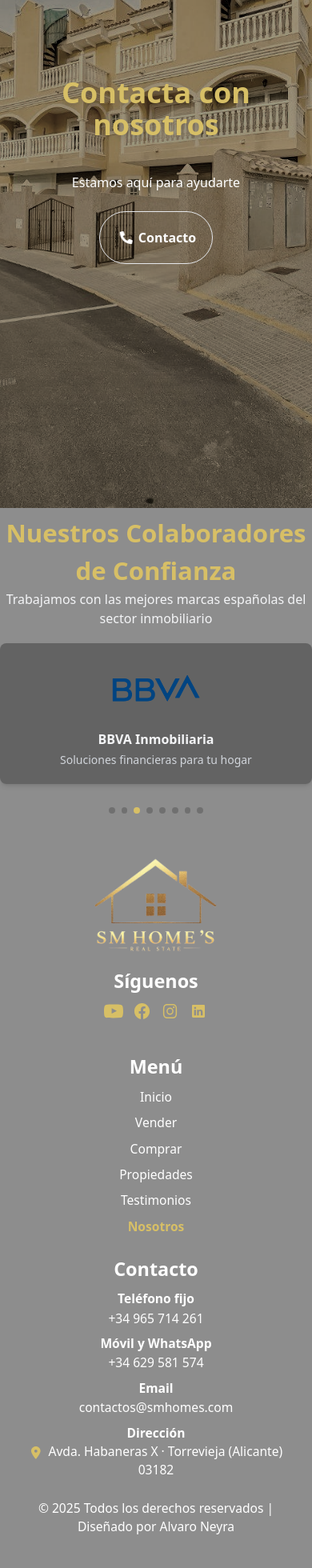
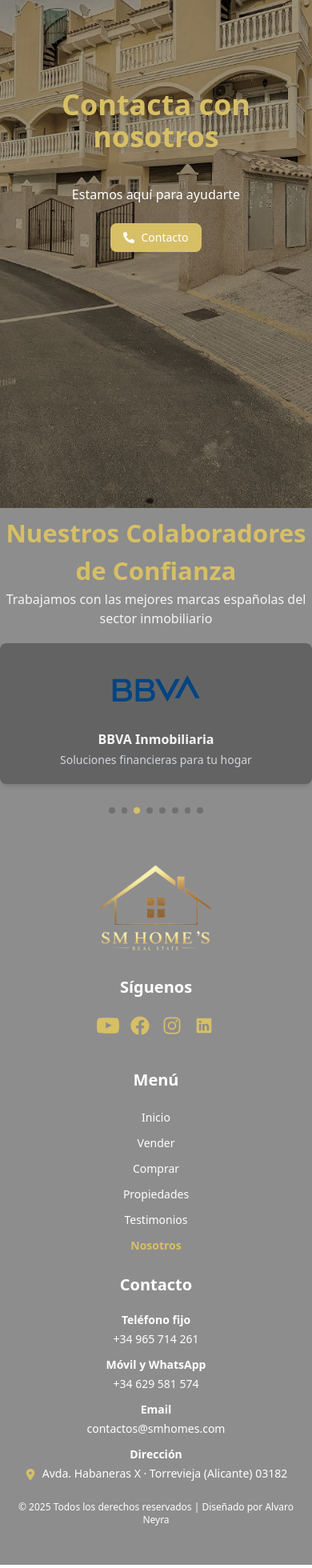
Before and after one commit to Alvaro-Neyra/SMHOMES-WEBSITE, a Next.js app: page /nosotros in a window 390 px wide. Shown: the part 6637-8597 px from the top of the page at 80% size. Built offline with nearby package versions, Linux system fonts and the light colour scheme.

Commit message:
Text sizes fixed

```diff
--- a/app/components/atoms/Button.tsx
+++ b/app/components/atoms/Button.tsx
@@ -1,47 +1,109 @@
 import { ButtonProps } from "@/app/utils/interfaces";
 import Link from "next/link";
 
-
 const Button = ({
-    type,
+    type = "button",
     title,
     icon,
-    variant,
-    full,
+    variant = "primary",
+    full = false,
     blobColor = "rgba(255, 255, 255, 0.5)",
     animationDirection = "right",
     href = "/",
+    onClick,
+    disabled = false,
+    className = "",
 }: ButtonProps) => {
+    const getVariantClasses = () => {
+        switch (variant) {
+            case "primary":
+                return "bg-primaryBackground text-white hover:bg-secondaryBackground";
+            case "secondary":
+                return "bg-secondaryBackground text-white hover:bg-primaryBackground";
+            case "outline":
+                return "bg-transparent border border-primaryBackground text-primaryBackground hover:bg-primaryBackground hover:text-white";
+            case "ghost":
+                return "bg-transparent text-primaryBackground hover:bg-gray-100 dark:hover:bg-blackSoft30";
+            case "dark":
+                return "bg-blackSoft30 text-white hover:bg-gray-800";
+            default:
+                return "bg-primaryBackground text-white hover:bg-secondaryBackground";
+        }
+    };
+
+    const baseClasses = `
+    relative
+    inline-flex
+    items-center
+    justify-center
+    gap-2
+    rounded-lg
+    font-medium
+    transition-all
+    duration-300
+    overflow-hidden
+    ${full ? "w-full" : ""}
+    ${disabled ? "opacity-50 cursor-not-allowed" : "cursor-pointer"}
+    ${getVariantClasses()}
+    ${className}
+`;
+
+    const sizeClasses = "text-sm sm:text-base 2xl:text-3xl 2lx:px-6 2xl:py-8 px-4 py-2 sm:px-6 sm:py-2.5 md:px-8 md:py-3";
+
+    const renderBlob = () => {
+        if (variant === "ghost" || variant === "outline") return null;
+
+        const blobClasses = `
+        absolute
+        w-24
+        h-24
+        rounded-full
+        blur-xl
+        opacity-70
+        transition-all
+        duration-500
+        ${animationDirection === "right" ? "-left-10" : "-right-10"}
+        ${animationDirection === "right" ? "group-hover:left-32" : "group-hover:right-32"}
+        -z-10
+    `;
+
+        return <div className={blobClasses} style={{ background: blobColor }}></div>;
+    };
+
+    const renderButton = () => {
+        if (type === "link") {
             return (
-        <Link href={href}
-            className={`relative overflow-hidden flex items-center justify-center gap-3 rounded-full border sm:text-lg lg:text-xl xl:text-[1.5vw] 2xl:text-[1.5vw] 2xl:gap-[2vw] 2xl:p-[2vw] ${variant} ${full && 'w-full'} transition-all duration-300 group active:scale-95`}
-            type={type}
-        >
-            <span
-                className="absolute inset-0 w-full h-full bg-primaryColor opacity-0 group-hover:opacity-100 transition-opacity duration-300"
-                style={{
-                    background: `radial-gradient(circle, ${blobColor} 10%, transparent 100%)`,
-                }}
-            ></span>
-
+                <Link href={href} className={`group ${baseClasses} ${sizeClasses}`}>
+                    {renderBlob()}
                     {icon && (
-                <span
-                    className={`transition-transform duration-300 xl:text-[1.5vw] 2xl:text-[3vw] ${
-                        animationDirection === "right"
-                            ? "animate-moveRight"
-                            : animationDirection === "left"
-                            ? "animate-moveLeft"
-                            : animationDirection === "up"
-                            ? "animate-moveUp"
-                            : "animate-moveDown"
-                    }`}
-                >
+                        <span className="transition-transform duration-300 group-hover:scale-110">
                             {icon}
                         </span>
                     )}
-            <label className="bold-16 whitespace-nowrap cursor-pointer z-10 sm:text-lg lg:text-xl xl:text-[1.5vw] 2xl:text-[3vw]">{title}</label>
+                    <span>{title}</span>
                 </Link>
+            );
+        }
+
+        return (
+            <button
+                type={type === "submit" ? "submit" : "button"}
+                onClick={onClick}
+                disabled={disabled}
+                className={`group ${baseClasses} ${sizeClasses}`}
+            >
+                {renderBlob()}
+                {icon && (
+                    <span className="transition-transform duration-300 group-hover:scale-110">
+                        {icon}
+                    </span>
+                )}
+                <span>{title}</span>
+            </button>
         );
     };
 
+    return renderButton();
+};
+
 export default Button;
--- a/app/components/molecules/DynamicCarrusel.tsx
+++ b/app/components/molecules/DynamicCarrusel.tsx
@@ -53,9 +53,9 @@ export default function DynamicCarrusel({ slides }: { readonly slides: SlidesPro
                             width={1600}
                             height={900}
                         />
-                        <article className="absolute inset-0 bg-black bg-opacity-10 flex flex-col justify-center items-start p-10 text-left 2xl:gap-[2vw]">
+                        <article className="absolute inset-0 bg-black bg-opacity-10 flex flex-col justify-center items-start p-10 text-left gap-4">
                             <motion.h2
-                                className="text-white text-4xl sm:text-5xl lg:text-6xl 2xl:text-[6vw] ml-4 sm:ml-10"
+                                className="text-white text-4xl sm:text-5xl lg:text-6xl xl:text-7xl 2xl:text-8xl ml-4 sm:ml-10"
                                 initial={{ opacity: 0, y: 50 }}
                                 animate={{ opacity: 1, y: 0 }}
                                 transition={{ duration: 0.5, delay: 0.2 }}
@@ -63,7 +63,7 @@ export default function DynamicCarrusel({ slides }: { readonly slides: SlidesPro
                                 {slides[current].titleLarge}
                             </motion.h2>
                             <motion.p
-                                className="text-gray-300 text-base sm:text-lg lg:text-xl 2xl:text-[2.5vw] 2xl:leading-[2.5vw] ml-4 sm:ml-10 mt-2"
+                                className="text-gray-300 text-base sm:text-lg lg:text-xl xl:text-2xl 2xl:text-3xl ml-4 sm:ml-10 mt-2"
                                 initial={{ opacity: 0, y: 50 }}
                                 animate={{ opacity: 1, y: 0 }}
                                 transition={{ duration: 0.5, delay: 0.4 }}
@@ -71,7 +71,7 @@ export default function DynamicCarrusel({ slides }: { readonly slides: SlidesPro
                                 {slides[current].subtitle}
                             </motion.p>
                         </article>
-                        <section className="absolute bottom-20 left-0 right-0 flex justify-center gap-4 px-10 xl:bottom-[5vw]">
+                        <section className="absolute bottom-20 left-0 right-0 flex justify-center gap-4 px-10 xl:bottom-24 2xl:bottom-32">
                             <motion.div
                                 initial={{ opacity: 0, y: 50 }}
                                 animate={{ opacity: 1, y: 0 }}
@@ -79,7 +79,7 @@ export default function DynamicCarrusel({ slides }: { readonly slides: SlidesPro
                             >
                                 <Link
                                     href={slides[current].buttonLink}
-                                    className="bg-primaryBackground text-mainColor border-transparent xl:text-[1vw] xl:px-[1.5vw] xl:py-[1vw] 2xl:text-[1.5vw] 2xl:px-[2vw] 2xl:py-[1vw] border-2 px-4 py-2 rounded hover:bg-mainColor hover:bg-blackSoft30 hover:border-primaryBackground transition-all duration-300"
+                                    className="bg-primaryBackground text-mainColor border-transparent text-sm sm:text-base md:text-lg xl:text-xl 2xl:text-2xl border-2 px-4 py-2 xl:px-6 xl:py-3 2xl:px-8 2xl:py-4 rounded hover:bg-mainColor hover:bg-blackSoft30 hover:border-primaryBackground transition-all duration-300"
                                 >
                                     {slides[current].buttonText}
                                 </Link>
@@ -91,7 +91,7 @@ export default function DynamicCarrusel({ slides }: { readonly slides: SlidesPro
                             >
                                 <Link
                                     href="/contacto"
-                                    className="border-primaryBackground border-2 text-white px-4 py-2 2xl:text-[1.5vw] 2xl:px-[2vw] 2xl:py-[1vw] rounded hover:bg-blackSoft30 transition-all duration-300"
+                                    className="border-primaryBackground border-2 text-white text-sm sm:text-base md:text-lg xl:text-xl 2xl:text-2xl px-4 py-2 xl:px-6 xl:py-3 2xl:px-8 2xl:py-4 rounded hover:bg-blackSoft30 transition-all duration-300"
                                 >
                                     Contáctenos
                                 </Link>
@@ -108,8 +108,9 @@ export default function DynamicCarrusel({ slides }: { readonly slides: SlidesPro
                     {slides.map((_, index) => (
                         <button
                             key={_.titleSmall}
-                            className={`w-2 h-2 2xl:w-[1vw] 2xl:h-[1vw] rounded-full cursor-pointer transition-transform duration-300 ${index === current ? "bg-primaryBackground" : "bg-gray-300"
-                                } hover:scale-125`}
+                            className={`w-2 h-2 md:w-3 md:h-3 xl:w-4 xl:h-4 rounded-full cursor-pointer transition-transform duration-300 ${
+                                index === current ? "bg-primaryBackground" : "bg-gray-300"
+                            } hover:scale-125`}
                             onClick={() => setCurrent(index)}
                             aria-label={`Slide ${index + 1}`}
                         ></button>
--- a/app/components/molecules/DynamicFooter.tsx
+++ b/app/components/molecules/DynamicFooter.tsx
@@ -10,23 +10,23 @@ const Footer = () => {
     const pathname = usePathname();
     return (
         <footer className="bg-blackSoftColor text-white py-8 md:py-10">
-            <div className="px-[4vw] py-[2vw]">
+            <div className="px-4 md:px-6 lg:px-8 py-4 md:py-6">
                 <div className="grid grid-cols-1 md:grid-cols-3 gap-6 md:gap-8">
-                    <div className="text-center md:text-left 2xl:flex 2xl:flex-col 2xl:gap-[2vw]">
+                    <div className="text-center md:text-left flex flex-col gap-3">
                         <Image
                             src="/logo.png"
                             alt="Logo"
                             width={120}
                             height={50}
-                            className="mx-auto md:mx-0 mb-4 w-[40vw] sm:w-[30vw] md:w-[20vw] lg:w-[12vw]"
+                            className="mx-auto md:mx-0 mb-4 w-36 sm:w-40 md:w-44 lg:w-48"
                         />
-                        <h6 className="font-bold text-[6vw] sm:text-[6vw] md:text-lg 2xl:text-[2vw] mb-2">Síguenos</h6>
+                        <h6 className="font-bold text-xl sm:text-xl md:text-xl lg:text-2xl mb-2">Síguenos</h6>
                         <div className="flex justify-center md:justify-start gap-3 sm:gap-4 mb-4">
                             <Link href="https://www.youtube.com/" target="_blank">
                                 <Image
                                     src="/youtube.svg"
                                     alt="YouTube"
-                                    className="w-[6vw] h-[6vw] sm:w-[4vw] sm:h-[4vw] md:w-[3vw] md:h-[3vw] lg:w-[2vw] lg:h-[2vw] transition-all duration-300 hover:scale-125 hover:brightness-125"
+                                    className="w-7 h-7 sm:w-8 sm:h-8 md:w-9 md:h-9 lg:w-10 lg:h-10 transition-all duration-300 hover:scale-125 hover:brightness-125"
                                     width={50}
                                     height={50}
                                 />
@@ -37,7 +37,7 @@ const Footer = () => {
                                     alt="Facebook"
                                     width={50}
                                     height={50}
-                                    className="w-[6vw] h-[6vw] sm:w-[4vw] sm:h-[4vw] md:w-[3vw] md:h-[3vw] lg:w-[2vw] lg:h-[2vw] transition-all duration-300 hover:scale-125 hover:brightness-125"
+                                    className="w-7 h-7 sm:w-8 sm:h-8 md:w-9 md:h-9 lg:w-10 lg:h-10 transition-all duration-300 hover:scale-125 hover:brightness-125"
                                 />
                             </Link>
                             <Link href="https://www.instagram.com/" target="_blank">
@@ -46,7 +46,7 @@ const Footer = () => {
                                     alt="Instagram"
                                     width={50}
                                     height={50}
-                                    className="w-[6vw] h-[6vw] sm:w-[4vw] sm:h-[4vw] md:w-[3vw] md:h-[3vw] lg:w-[2vw] lg:h-[2vw] transition-all duration-300 hover:scale-125 hover:brightness-125"
+                                    className="w-7 h-7 sm:w-8 sm:h-8 md:w-9 md:h-9 lg:w-10 lg:h-10 transition-all duration-300 hover:scale-125 hover:brightness-125"
                                 />
                             </Link>
                             <Link href="https://www.linkedin.com/" target="_blank">
@@ -55,22 +55,22 @@ const Footer = () => {
                                     alt="LinkedIn"
                                     width={50}
                                     height={50}
-                                    className="w-[6vw] h-[6vw] sm:w-[4vw] sm:h-[4vw] md:w-[3vw] md:h-[3vw] lg:w-[2vw] lg:h-[2vw] transition-all duration-300 hover:scale-125 hover:brightness-125"
+                                    className="w-7 h-7 sm:w-8 sm:h-8 md:w-9 md:h-9 lg:w-10 lg:h-10 transition-all duration-300 hover:scale-125 hover:brightness-125"
                                 />
                             </Link>
                         </div>
                     </div>
 
-                    <div className="text-center md:text-left 2xl:flex 2xl:flex-col 2xl:gap-[2vw]">
-                        <h5 className="font-bold text-[6vw] sm:text-[6vw] md:text-lg mb-2 2xl:text-[2vw]">Menú</h5>
-                        <ul className="space-y-2 sm:space-y-3 2xl:space-y-[1vw]">
+                    <div className="text-center md:text-left flex flex-col gap-3">
+                        <h5 className="font-bold text-xl sm:text-xl md:text-xl lg:text-2xl mb-2">Menú</h5>
+                        <ul className="space-y-2 sm:space-y-3">
                             {NAV_LINKS.map((link) => (
                                 <li key={link.key}>
                                     <Link
                                         href={link.href}
                                         className={`hover:text-primaryColor transition-colors ${
                                             link.href === pathname ? "font-bold text-primaryColor" : ""
-                                        } text-[4vw] sm:text-[3vw] md:text-base 2xl:text-[1.5vw]`}
+                                        } text-sm sm:text-base md:text-base lg:text-lg`}
                                     >
                                         {link.label}
                                     </Link>
@@ -79,39 +79,39 @@ const Footer = () => {
                         </ul>
                     </div>
 
-                    <div className="text-center md:text-left 2xl:flex 2xl:flex-col 2xl:gap-[2vw]">
-                        <h5 className="font-bold text-[6vw] sm:text-[6vw] md:text-lg mb-2 2xl:text-[2vw]">Contacto</h5>
-                        <div className="space-y-2 sm:space-y-3 2xl:flex 2xl:flex-col 2xl:gap-[1.5vw]">
-                            <div className="2xl:flex 2xl:flex-col 2xl:gap-[1vw]">
-                                <h6 className="font-semibold text-[4vw] sm:text-[4vw] md:text-base 2xl:text-[1.5vw]">Teléfono fijo</h6>
+                    <div className="text-center md:text-left flex flex-col gap-3">
+                        <h5 className="font-bold text-xl sm:text-xl md:text-xl lg:text-2xl mb-2">Contacto</h5>
+                        <div className="space-y-3 sm:space-y-4">
+                            <div className="flex flex-col gap-1">
+                                <h6 className="font-semibold text-sm sm:text-base md:text-base lg:text-lg">Teléfono fijo</h6>
                                 <Link
                                     href="tel:+34965714261"
-                                    className="hover:text-primaryColor hover:underline transition-[color,text-decoration] duration-300 text-[4vw] sm:text-[3vw] md:text-base xl:text-[1.2vw]"
+                                    className="hover:text-primaryColor hover:underline transition-[color,text-decoration] duration-300 text-sm sm:text-base md:text-base lg:text-lg"
                                 >
                                     +34 965 714 261
                                 </Link>
                             </div>
-                            <div className="2xl:flex 2xl:flex-col 2xl:gap-[1vw]">
-                                <h6 className="font-semibold text-[4vw] sm:text-[4vw] md:text-base 2xl:text-[1.5vw]">Móvil y WhatsApp</h6>
+                            <div className="flex flex-col gap-1">
+                                <h6 className="font-semibold text-sm sm:text-base md:text-base lg:text-lg">Móvil y WhatsApp</h6>
                                 <Link
                                     href="tel:+34629581574"
-                                    className="hover:text-primaryColor hover:underline transition-[color,text-decoration] duration-300 text-[4vw] sm:text-[3vw] md:text-base xl:text-[1.2vw]"
+                                    className="hover:text-primaryColor hover:underline transition-[color,text-decoration] duration-300 text-sm sm:text-base md:text-base lg:text-lg"
                                 >
                                     +34 629 581 574
                                 </Link>
                             </div>
-                            <div className="2xl:flex 2xl:flex-col 2xl:gap-[1vw]">
-                                <h6 className="font-semibold text-[4vw] sm:text-[4vw] md:text-base 2xl:text-[1.5vw]">Email</h6>
+                            <div className="flex flex-col gap-1">
+                                <h6 className="font-semibold text-sm sm:text-base md:text-base lg:text-lg">Email</h6>
                                 <Link
                                     href="mailto:contactos@smhomes.com"
-                                    className="hover:text-primaryColor hover:underline transition-[color,text-decoration] duration-300 text-[4vw] sm:text-[3vw] md:text-base xl:text-[1.2vw]"
+                                    className="hover:text-primaryColor hover:underline transition-[color,text-decoration] duration-300 text-sm sm:text-base md:text-base lg:text-lg"
                                 >
                                     contactos@smhomes.com
                                 </Link>
                             </div>
-                            <div className="2xl:flex 2xl:flex-col 2xl:gap-[1vw]">
-                                <h6 className="font-semibold text-[4vw] sm:text-[4vw] md:text-base 2xl:text-[1.5vw]">Dirección</h6>
-                                <p className="text-[4vw] sm:text-[3vw] md:text-base 2xl:text-[1.2vw]">
+                            <div className="flex flex-col gap-1">
+                                <h6 className="font-semibold text-sm sm:text-base md:text-base lg:text-lg">Dirección</h6>
+                                <p className="text-sm sm:text-base md:text-base lg:text-lg">
                                     <FaLocationDot className="inline-block mr-2 text-primaryColor" />
                                     Avda. Habaneras X · Torrevieja (Alicante) 03182
                                 </p>
@@ -120,7 +120,7 @@ const Footer = () => {
                     </div>
                 </div>
 
-                <div className="mt-6 2xl:mt-[5vw] md:mt-8 text-center text-[4vw] sm:text-[3vw] md:text-base 2xl:text-[2vw]">
+                <div className="mt-6 md:mt-8 text-center text-xs sm:text-sm md:text-base lg:text-lg">
                     © {new Date().getFullYear()} Todos los derechos reservados | Diseñado por{" "}
                     <Link
                         href="https://github.com/Alvaro-Neyra"
--- a/app/components/organisms/DynamicTestimonialsCarrusel.tsx
+++ b/app/components/organisms/DynamicTestimonialsCarrusel.tsx
@@ -12,7 +12,7 @@ export const renderStars = (rating: number): JSX.Element[] => {
         <svg
             key={index}
             xmlns="http://www.w3.org/2000/svg"
-            className={`h-5 w-5 2xl:h-[2vw] 2xl:w-[2vw] ${index < rating ? 'text-yellow-400' : 'text-gray-300'}`}
+            className={`h-4 w-4 sm:h-5 sm:w-5 xl:h-6 xl:w-6 2xl:h-7 2xl:w-7 ${index < rating ? 'text-yellow-400' : 'text-gray-300'}`}
             viewBox="0 0 20 20"
             fill="currentColor"
         >
@@ -45,21 +45,21 @@ const DynamicTestimonialCarousel: React.FC = () => {
             }}
         >
             {testimonials.map((testimonial) => (
-                <SwiperSlide key={testimonial.id} className='sm:py-[2vw] py-[5vw]'>
-                    <div className="bg-blackSoftColor rounded-lg shadow-lg p-6 m-3 h-full flex flex-col 2xl:p-[2vw] 2xl:m-[1vw]">
-                        <div className="flex items-center mb-4">
-                            <div className={`${testimonial.bgColor} rounded-full w-12 h-12 flex items-center justify-center mr-4 2xl:w-[5vw] 2xl:h-[5vw]`}>
-                                <span className="text-white text-xl font-bold 2xl:text-[1.5vw]">{testimonial.initials}</span>
+                <SwiperSlide key={testimonial.id} className="py-6 sm:py-8 md:py-10 lg:py-12">
+                    <div className="bg-blackSoftColor rounded-lg shadow-lg p-4 sm:p-5 md:p-6 lg:p-8 m-2 sm:m-3 h-full flex flex-col">
+                        <div className="flex items-center mb-3 sm:mb-4">
+                            <div className={`${testimonial.bgColor} rounded-full w-10 h-10 sm:w-12 sm:h-12 md:w-14 md:h-14 lg:w-16 lg:h-16 flex items-center justify-center mr-3 sm:mr-4`}>
+                                <span className="text-white text-lg sm:text-xl md:text-2xl font-bold">{testimonial.initials}</span>
                             </div>
                             <div>
-                                <h4 className="text-lg font-semibold text-gray-10 2xl:text-[2vw]">{testimonial.name}</h4>
-                                <p className="text-white 2xl:text-[2vw]">{testimonial.position}</p>
+                                <h4 className="text-base sm:text-lg md:text-xl lg:text-2xl font-semibold text-gray-10">{testimonial.name}</h4>
+                                <p className="text-sm sm:text-base md:text-lg text-white">{testimonial.position}</p>
                             </div>
                         </div>
-                        <div className="flex mb-4">
+                        <div className="flex mb-3 sm:mb-4">
                             {renderStars(testimonial.rating)}
                         </div>
-                        <p className="text-white flex-grow text-xl 2xl:text-[2vw]">{testimonial.content}</p>
+                        <p className="text-white flex-grow text-sm sm:text-base md:text-lg lg:text-xl xl:text-2xl leading-relaxed">{testimonial.content}</p>
                     </div>
                 </SwiperSlide>
             ))}
```
Lines whose indentation alone changed are shown as unchanged.
